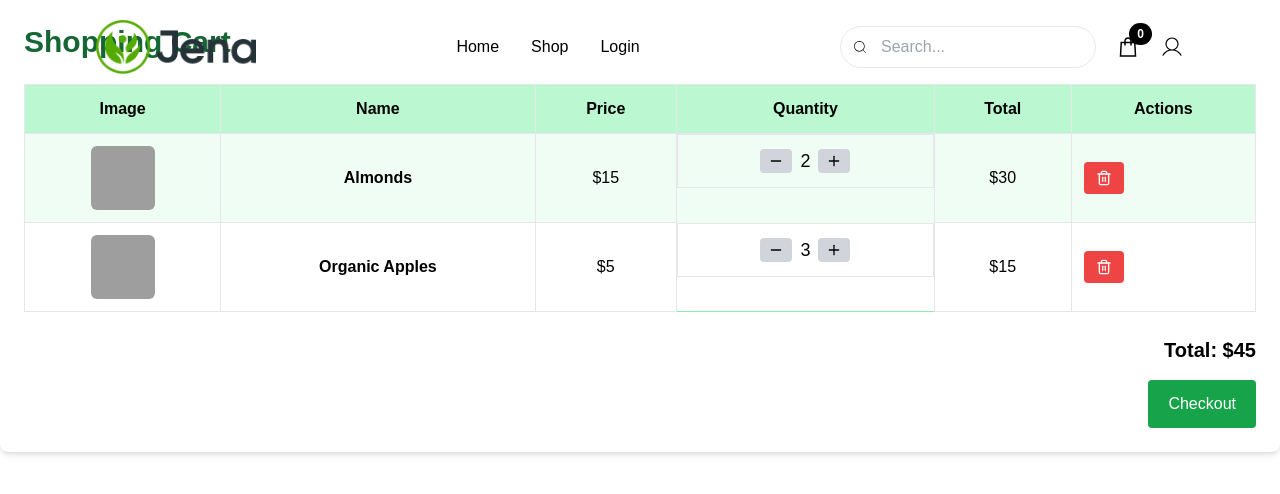
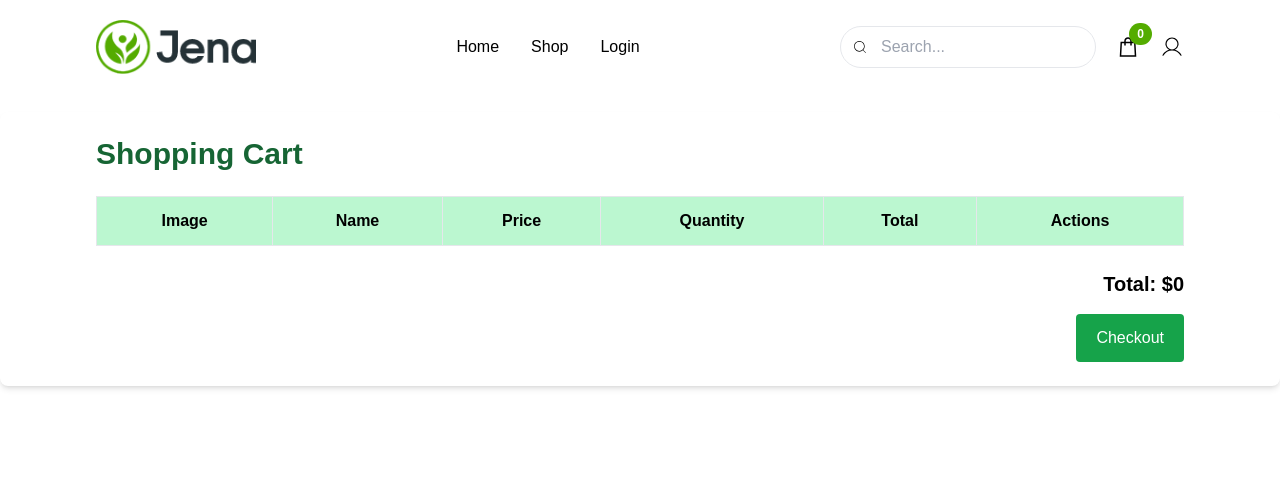
Before and after one commit to milonahmedshuvo/organic-food-frontend, a Next.js app: page /cart in a window 1280 px wide. Shown: the top 494 px of the page. Built offline with nearby package versions, Linux system fonts and the light colour scheme; grey boxes are pictures that could not be loaded.

Commit message:
add to cart page

```diff
--- a/src/app/cart/page.tsx
+++ b/src/app/cart/page.tsx
@@ -1,63 +1,37 @@
 "use client";
 import Image from "next/image";
-import { useState } from "react";
 import { FiTrash2, FiPlus, FiMinus } from "react-icons/fi";
+import { useSelector } from "react-redux";
+import { RootState } from '../../redux/store';
+import { store } from "../../redux/store"
+import { addToProduct, decreaseProduct, removeProduct } from "@/redux/features/cart/cartSlice";
 
-type CartItem = {
-  id: number;
+export interface TProduct {
+  _id: string;
   name: string;
+  description: string;
   price: number;
-  quantity: number;
+  stock: number;
+  category: string;
   image: string;
-};
+  currency: "BDT" | "USD";
+  quantity: number
+}
+
 
 export default function CartPage() {
-  const [cart, setCart] = useState<CartItem[]>([
-    {
-      id: 1,
-      name: "Almonds",
-      price: 15,
-      quantity: 2,
-      image: "https://htmldemo.net/jena/jena/assets/img/shop/details/1.webp",
-    },
-    {
-      id: 2,
-      name: "Organic Apples",
-      price: 5,
-      quantity: 3,
-      image: "https://htmldemo.net/jena/jena/assets/img/shop/details/1.webp",
-    },
-  ]);
+  const allState = useSelector((state: RootState) => state.cart);
 
-  // Increase quantity
-  const increaseQuantity = (id: number) => {
-    setCart(
-      cart.map((item) =>
-        item.id === id ? { ...item, quantity: item.quantity + 1 } : item
-      )
-    );
-  };
+  // console.log({allState})
+  // console.log('prduce4ee', allState?.products)
 
-  // Decrease quantity
-  const decreaseQuantity = (id: number) => {
-    setCart(
-      cart
-        .map((item) =>
-          item.id === id && item.quantity > 1
-            ? { ...item, quantity: item.quantity - 1 }
-            : item
-        )
-        .filter((item) => item.quantity > 0)
-    );
-  };
 
-  // Remove item
-  const removeItem = (id: number) => {
-    setCart(cart.filter((item) => item.id !== id));
-  };
+
+
+
 
   return (
-    <div className="p-6 bg-white rounded-lg shadow-md">
+    <div className="p-6 bg-white rounded-lg shadow-md mt-28 px-3 md:px-14 lg:px-24">
       <h1 className="text-3xl font-bold text-green-800 mb-6">Shopping Cart</h1>
 
       {/* Responsive Table */}
@@ -74,9 +48,9 @@ export default function CartPage() {
             </tr>
           </thead>
           <tbody>
-            {cart.map((item, index) => (
+            {allState?.products.map((item, index) => (
               <tr
-                key={item.id}
+                key={item._id}
                 className={`text-center ${
                   index % 2 === 0 ? "bg-green-50" : "bg-white"
                 } hover:bg-green-100 transition`}
@@ -94,14 +68,14 @@ export default function CartPage() {
                 <td className="border p-3">${item.price}</td>
                 <td className="border p-3 flex justify-center items-center gap-2">
                   <button
-                    onClick={() => decreaseQuantity(item.id)}
+                    onClick={() => store.dispatch(decreaseProduct(item)) }
                     className="bg-gray-300 text-black px-2 py-1 rounded hover:bg-gray-400 transition"
                   >
                     <FiMinus />
                   </button>
                   <span className="text-lg">{item.quantity}</span>
                   <button
-                    onClick={() => increaseQuantity(item.id)}
+                    onClick={() => store.dispatch(addToProduct(item)) }
                     className="bg-gray-300 text-black px-2 py-1 rounded hover:bg-gray-400 transition"
                   >
                     <FiPlus />
@@ -111,7 +85,7 @@ export default function CartPage() {
                 <td className="border p-3">
                   <button
                     className="bg-red-500 text-white px-3 py-2 rounded flex items-center gap-1 hover:bg-red-700 transition"
-                    onClick={() => removeItem(item.id)}
+                    onClick={() => store.dispatch(removeProduct(item)) }
                   >
                     <FiTrash2 />
                   </button>
@@ -126,7 +100,7 @@ export default function CartPage() {
       <div className="mt-6 text-right">
         <p className="text-xl font-semibold">
           Total: $
-          {cart.reduce((total, item) => total + item.price * item.quantity, 0)}
+           {allState?.totaltk}
         </p>
         <button className="bg-green-600 text-white px-5 py-3 mt-4 rounded hover:bg-green-700 transition">
           Checkout
--- a/src/components/cart.tsx
+++ b/src/components/cart.tsx
@@ -4,6 +4,9 @@ import { FaRegHeart } from "react-icons/fa";
 import { FaCartArrowDown } from "react-icons/fa6";
 import { FaEyeSlash } from "react-icons/fa";
 import Link from "next/link";
+import { store } from "../redux/store"
+import { addToProduct } from "@/redux/features/cart/cartSlice";
+
 
 interface TProduct {
   _id: string;
@@ -49,7 +52,7 @@ const Cart: React.FC<CartProps> = ({ product }) => {
 
           <div className="flex items-center gap-2 ">
             <FaCartArrowDown className="text-primary_color opacity-0 group-hover:opacity-95 transition-opacity" />
-            <button className="text-primary_color opacity-0 group-hover:opacity-95 transition-opacity">
+            <button onClick={() =>  store.dispatch(addToProduct(product))} className="text-primary_color opacity-0 group-hover:opacity-95 transition-opacity">
               Add to cart
             </button>
           </div>
--- a/src/components/navber.tsx
+++ b/src/components/navber.tsx
@@ -12,7 +12,6 @@ import { RootState } from '../redux/store';
 import { store } from "../redux/store"
 import { AuthState, User } from '@/types/authTypes';
 import { logout } from '@/redux/features/auth/authSlice';
-import { json } from 'stream/consumers';
 import toast from 'react-hot-toast';
 
 const Navbar = () => {
@@ -21,6 +20,13 @@ const Navbar = () => {
     const [scrolling, setScrolling] = useState(false);
     const { user } = useSelector((state: RootState) => state.auth) as AuthState
     const [currentUser, setCurrentUser] = useState<User | null>(null);
+    const allState = useSelector((state: RootState) => state.cart);
+    const products = useSelector((state: RootState) => state.cart.products);
+    const productCount = useSelector((state: RootState) => state.cart.totalProductCount);
+
+
+
+
 
     useEffect(() => {
         const storedData = localStorage.getItem('user');
@@ -111,12 +117,14 @@ const Navbar = () => {
                             </div>
                             <CiSearch className="block md:hidden text-2xl" />
                             <div className="relative">
+                                <Link href='/cart' >
                                 <LiaShoppingBagSolid className="text-2xl cursor-pointer" />
                                 {cartCount >= 0 && (
-                                    <span className="absolute -top-3 -right-3 bg-black text-white text-xs font-bold px-2 py-[3px] rounded-full">
-                                        {cartCount}
+                                    <span className="absolute -top-3 -right-3 bg-primary_color text-white text-xs font-bold px-2 py-[3px] rounded-full">
+                                        {productCount}
                                     </span>
                                 )}
+                                </Link>
                             </div>
                             <PiUserLight className="text-2xl cursor-pointer" />
                         </div>
--- /dev/null
+++ b/src/redux/features/cart/cartSlice.ts
@@ -0,0 +1,67 @@
+import { createSlice } from "@reduxjs/toolkit"
+
+export interface TProduct {
+    _id: string;
+    name: string;
+    description: string;
+    price: number;
+    stock: number;
+    category: string;
+    image: string;
+    currency: "BDT" | "USD";
+    quantity: number
+  }
+
+  interface CartState {
+    products: TProduct[];
+    totaltk : number,
+    totalProductCount: number
+  }
+
+const initialState:CartState = {
+    products :[],
+    totaltk: 0,
+    totalProductCount : 0
+}
+
+
+const cartSlice = createSlice({
+    name: "carts",
+    initialState,
+    reducers: {
+       addToProduct: (state, action) => {
+        const exsisting = state.products.find((product) => product._id === action.payload._id )
+        if(exsisting){
+            exsisting.quantity = exsisting.quantity + 1
+        }else{
+            state.products.push( {...action.payload, quantity: 1 } )
+        }
+
+        state.totalProductCount = state.totalProductCount + 1
+        state.totaltk =  state.totaltk + parseInt(action.payload.price)
+       },
+
+       decreaseProduct: (state, action) => {
+        const exsisting = state.products.find((product) => product._id === action.payload._id )
+        if(exsisting && exsisting.quantity > 1 ){
+            exsisting.quantity = exsisting.quantity - 1
+            state.totaltk = state.totaltk - parseInt(action.payload.price)
+        }
+
+        state.totalProductCount = state.totalProductCount - 1
+       },
+
+       removeProduct: (state, action ) => {
+        state.products = state.products.filter((product) => product._id !== action.payload._id )
+        state.totaltk = state.totaltk - parseInt(action.payload.tk) * action.payload.quantity
+        state.totalProductCount = state.totalProductCount - 1
+       },
+
+
+    }
+})
+
+
+
+export const { addToProduct, decreaseProduct, removeProduct } = cartSlice.actions;
+export default cartSlice.reducer;
--- a/src/redux/store.ts
+++ b/src/redux/store.ts
@@ -1,6 +1,7 @@
 import { configureStore } from '@reduxjs/toolkit'
 import { organicFoodApi } from './api/foodApi'
 import authSlice from '../redux/features/auth/authSlice'
+import cartSlice from '../redux/features/cart/cartSlice'
 
 export const store = configureStore({
   reducer: {
@@ -8,7 +9,8 @@ export const store = configureStore({
     [organicFoodApi.reducerPath] : organicFoodApi.reducer,
 
     // add Redux toolkit for state managment
-    auth : authSlice
+    auth : authSlice,
+    cart: cartSlice,
   },
 
 
```
Also changed, not shown: src/app/home/[productId]/page.tsx (+13 -6 lines).
